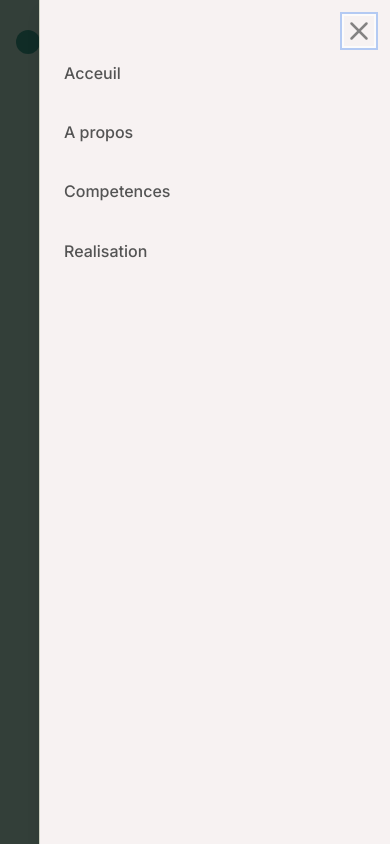
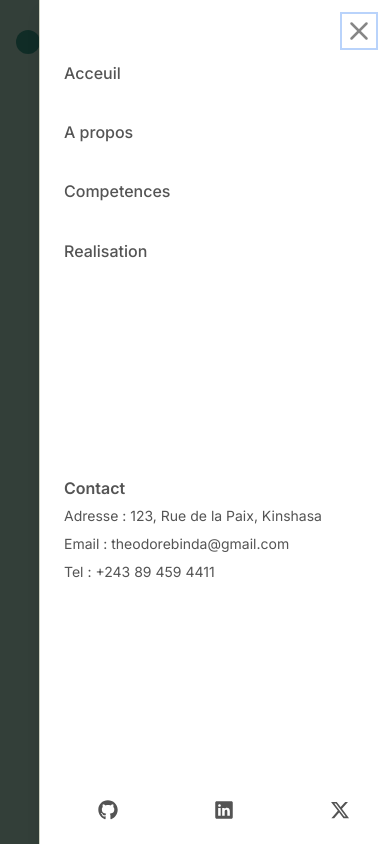
Before and after one commit to Theodorebinda/portefolio, a Next.js app: page /competences in a window 390 px wide. Both pictures are taken after a click on the button 358 px from the left and 42 px from the top of the page. Shown: the top 844 px of the page. Built offline with nearby package versions, Linux system fonts and the light colour scheme.

Commit message:
add contact mobile

```diff
--- /dev/null
+++ b/src/components/linkSocialMedia.tsx
@@ -0,0 +1,22 @@
+import { Container } from "@/ui/components/container/container";
+import Link from "next/link";
+import { FaGithub, FaXTwitter } from "react-icons/fa6";
+import { IoLogoLinkedin } from "react-icons/io5";
+
+
+
+export default function LinkMediaSocial({currentTheme = 'string', className = 'string'}) {
+    return (
+        <Container className= {`${className} flex items-center justify-end gap-10 px-4 animate`}>
+        <Link href={"https://github.com/Theodorebinda"} target="_black" aria-label={'github'}>
+            {currentTheme === 'light' ? <FaGithub size={20} className=" hover:fill-[#464646]"/> : <FaGithub size={20} className=" hover:fill-[#ffffff]" />}
+        </Link>
+        <Link href={"https://www.linkedin.com/in/theodore-samba-26b456282/"} target="_black" aria-label={"LinkedIn"}>
+            {currentTheme === 'light' ? <IoLogoLinkedin size={20} className=" hover:fill-[#464646]"/> : <IoLogoLinkedin size={20} className=" hover:fill-[#ffffff]" />}
+        </Link>
+        <Link href={"#"} target="_black" aria-label={"X"}>
+            {currentTheme === 'light' ? <FaXTwitter size={20} className=" hover:fill-[#464646]"/> : <FaXTwitter size={20} className=" hover:fill-[#ffffff]" />}
+        </Link>
+      </Container>
+    )
+}
--- a/src/routes/mobileNavigation.tsx
+++ b/src/routes/mobileNavigation.tsx
@@ -9,6 +9,7 @@ import { Sheet, SheetContent, SheetDescription, SheetFooter, SheetHeader, SheetT
 import { FaMoon } from "react-icons/fa6";
 import { FaSun } from "react-icons/fa";
 import { RiMenu2Line } from "react-icons/ri";
+import LinkMediaSocial from "@/components/linkSocialMedia";
 
 
 
@@ -55,8 +56,8 @@ export const MobileNavigation =  ({ toggleTheme, currentTheme, className }: Prop
           <SheetTrigger>
           <RiMenu2Line size={32} aria-label={"menu"} />
           </SheetTrigger>
-          <SheetContent className="w-[90vw] bg-[#f7f2f2]">
-            <SheetDescription className="h-full">
+          <SheetContent className={`${currentTheme === 'light' ? "bg-white": "bg-[#222020]"} w-[90vw] `} >
+            <SheetDescription className="h-full flex justify-between flex-col">
               <nav className=" flex flex-col justify-between items-center">
                 <Container className='w-full flex flex-col'>
                 {
@@ -70,6 +71,14 @@ export const MobileNavigation =  ({ toggleTheme, currentTheme, className }: Prop
                 }
                 </Container>
               </nav>
+              <Container className="flex flex-col justify-start gap-2">
+                <Typography className="font-semibold"  variant="body-base">Contact</Typography>
+                <span>Adresse : 123, Rue de la Paix, Kinshasa</span>
+                <span>Email :<a href="mail:theodorebinda@gmail.com">  theodorebinda@gmail.com</a></span>
+                <span>Tel :<a href="tel:+243894594411">  +243 89 459 4411</a></span>
+              </Container>
+
+              <LinkMediaSocial className="gap-24 justify-start" currentTheme={currentTheme} />
             </SheetDescription>
           </SheetContent>
         </Sheet>
```
